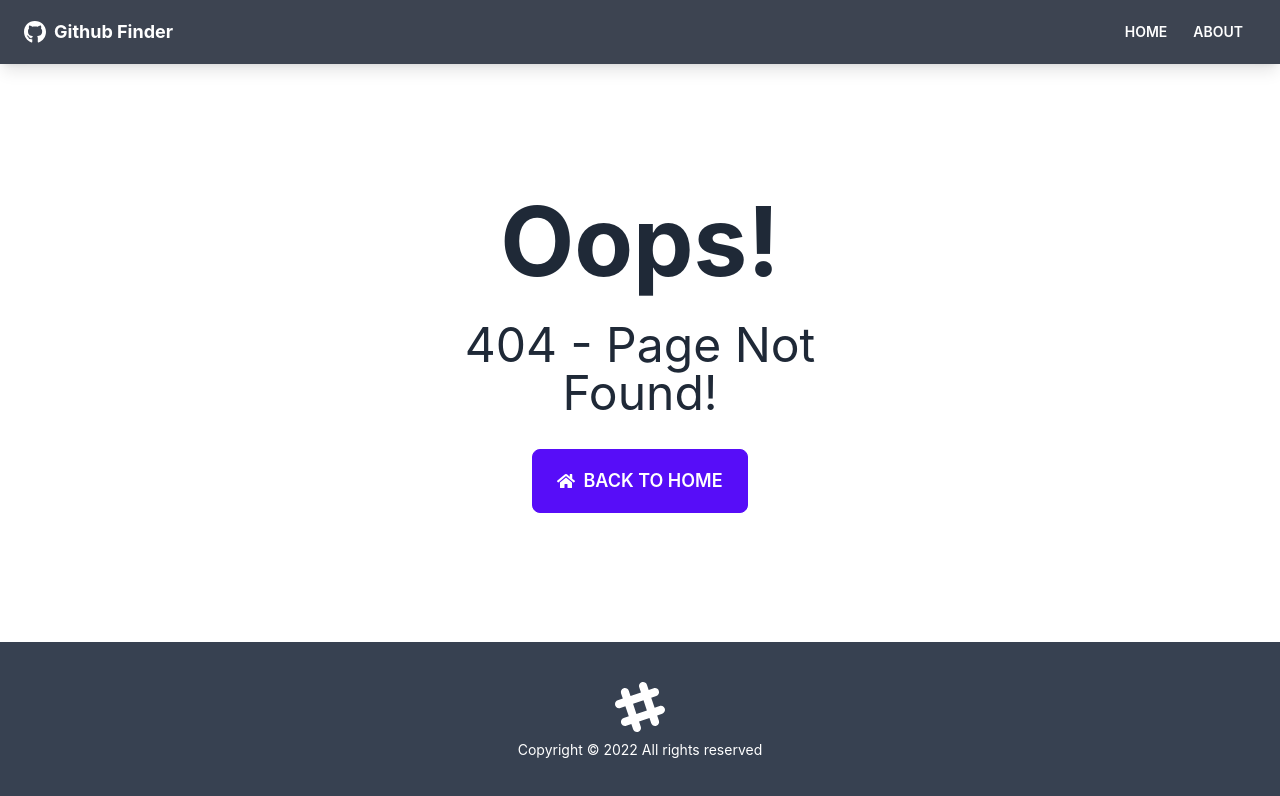
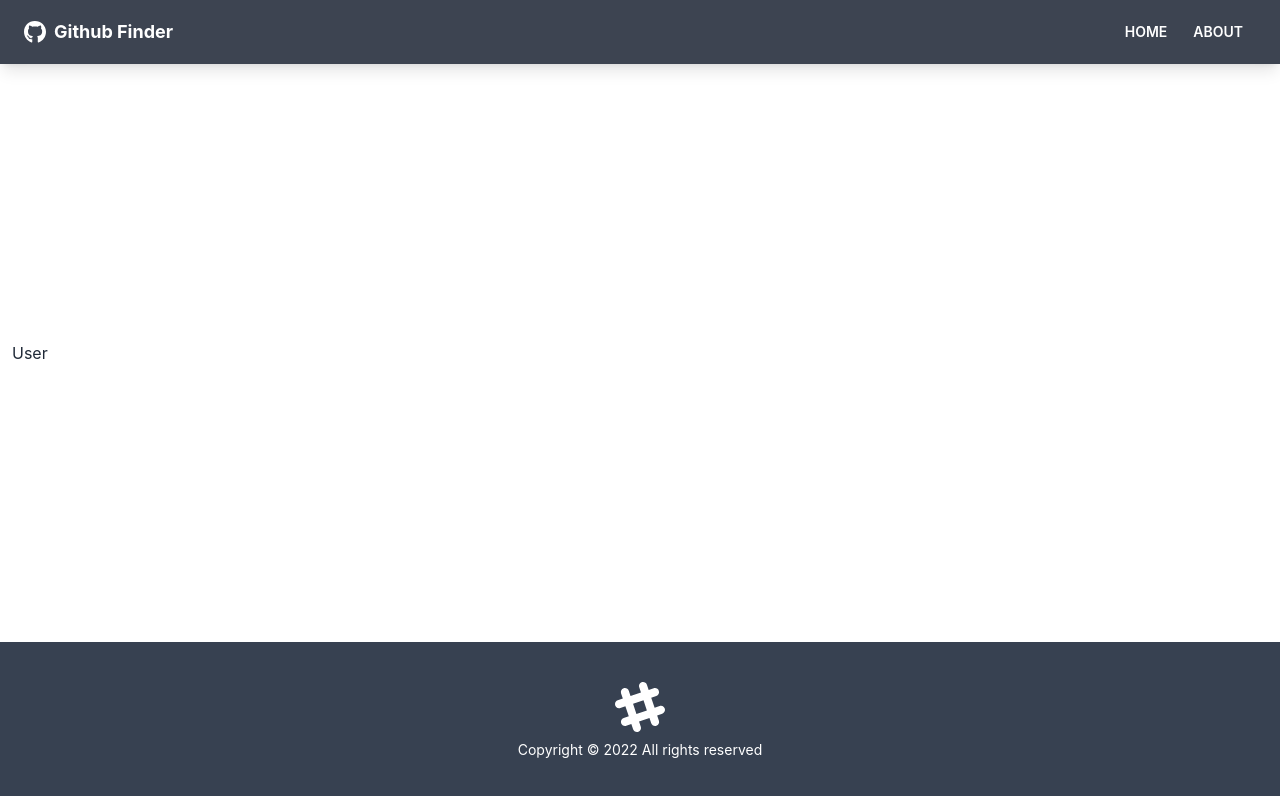
Before and after one commit to alejandrotoledoweb/github-finder-app, a React (Create React App) app: page /user/1 in a window 1280 px wide. Before the commit this address had no page. Shown: the top 796 px of the page. Built offline with nearby package versions, Linux system fonts and the light colour scheme.

Commit message:
add the user component and the route to link to the specific user info

```diff
--- a/src/App.js
+++ b/src/App.js
@@ -7,6 +7,7 @@
 import Alert from './components/layout/Alert';
 import { GithubProvider } from './components/context/github/GithubContext';
 import { AlertProvider } from './components/context/alert/AlertContext';
+import User from './components/pages/User';
 
 function App() {
   return (
@@ -20,6 +21,7 @@
               <Routes>
                 <Route exact path="/" element={<Home />} />
                 <Route path="/about" element={<About />} />
+                <Route path="/user/:login" element={<User />} />
                 <Route path="/notfound" element={<NotFound />} />
                 <Route path="/*" element={<NotFound />} />
               </Routes>
--- a/src/components/pages/User.jsx
+++ b/src/components/pages/User.jsx
@@ -0,0 +1,5 @@
+function User() {
+  return <div>User</div>;
+}
+
+export default User;
--- a/src/components/users/UserItem.jsx
+++ b/src/components/users/UserItem.jsx
@@ -16,7 +16,7 @@
           <h2 className="card-title">{user.login}</h2>
           <Link
             className="text-base-content text-opacity-40"
-            to={`/users/${user.login}`}
+            to={`/user/${user.login}`}
           >
             Visit Profile
           </Link>
```
